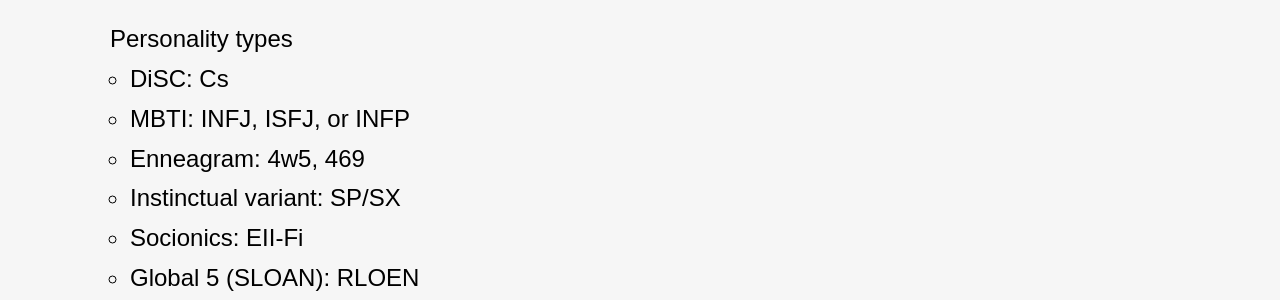
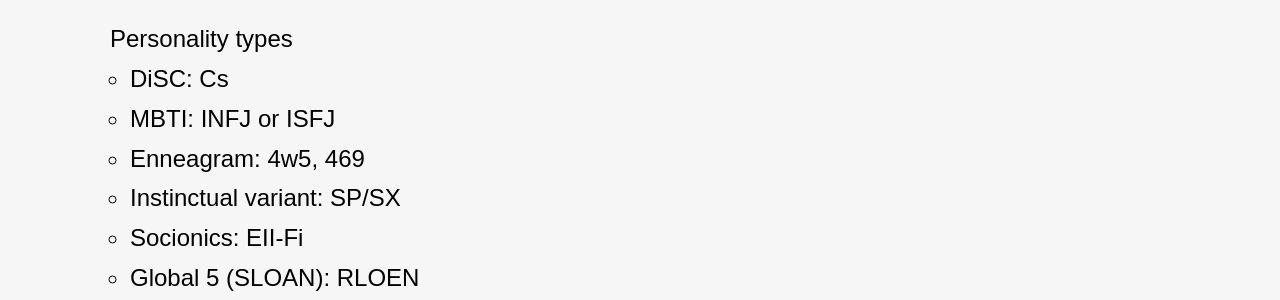
Before and after one commit to liz-lorena/2020, a Jekyll site: the page built from about/index.html, in a window 1280 px wide and 900 px high, scrolled down 876 px. Shown: the part 155-455 px from the top of the window. Built offline with Jekyll 4.4.1, drawn with Linux system fonts in a browser that asks for light colours.

Commit message:
Update index.html

```diff
--- a/about/index.html
+++ b/about/index.html
@@ -15,7 +15,7 @@
 <p>Personality types</p>
 <ul>
    <li>DiSC: Cs</li>
-   <li>MBTI: INFJ, ISFJ, or INFP</li>
+   <li>MBTI: INFJ or ISFJ</li>
    <li>Enneagram: 4w5, 469</li>
    <li>Instinctual variant: SP/SX</li>
    <li>Socionics: EII-Fi</li>
```
